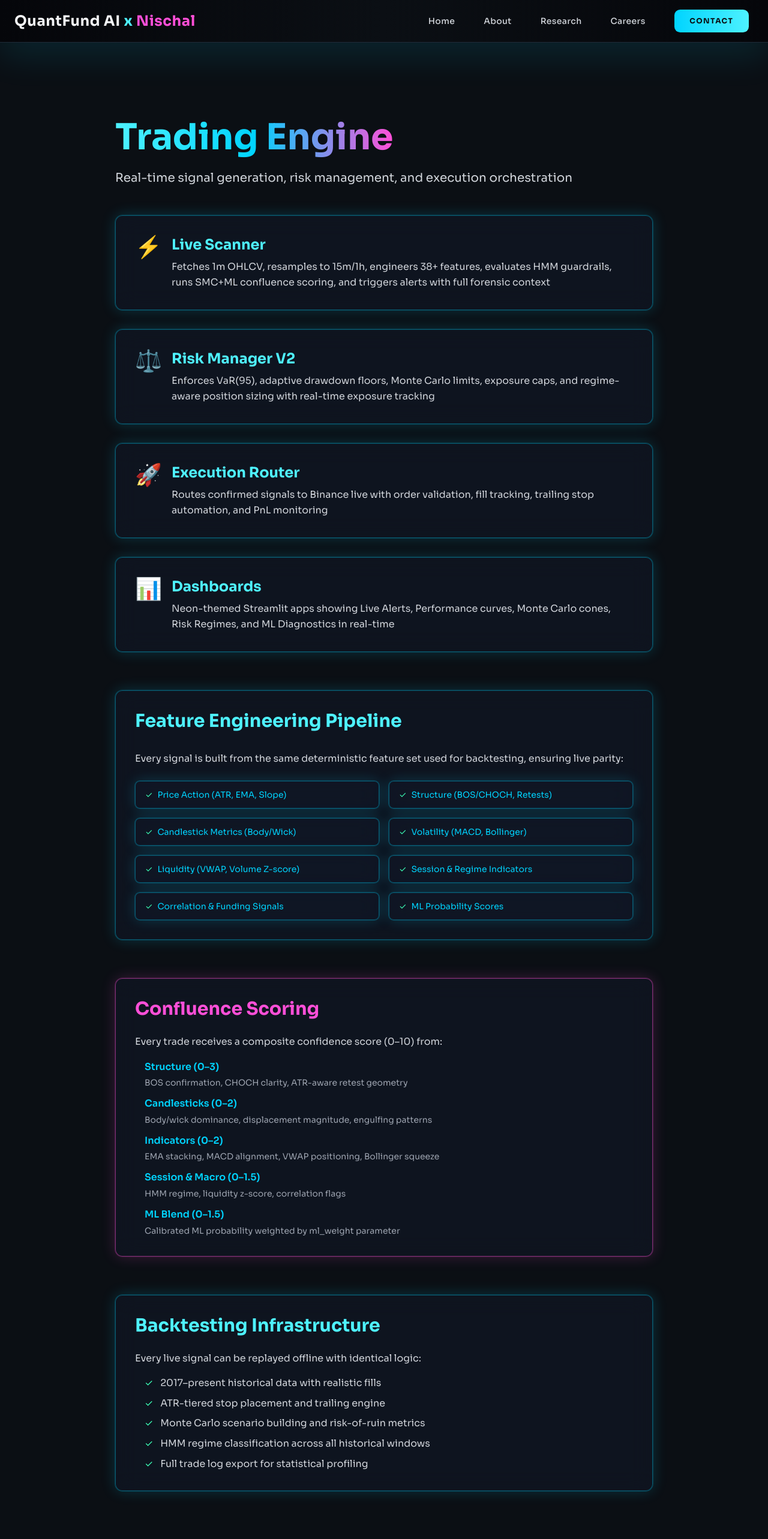
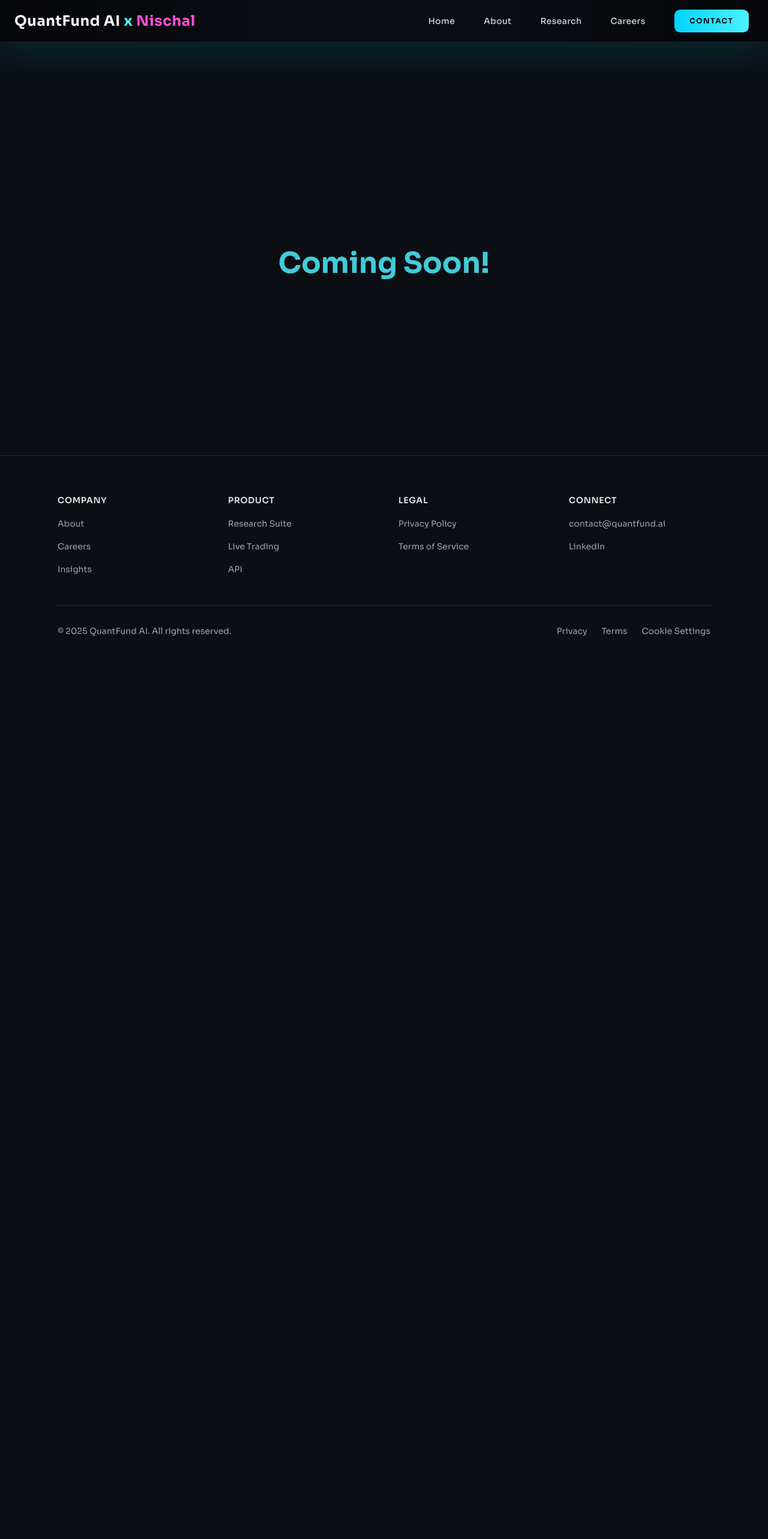
Before and after one commit to nneupane1/quant_website, a Next.js app: page /engine in a window 1280 px wide. Shown: the top 2566 px of the page at 60% size. After the commit the page ends 1126 px from the top, so only its background shows below. Built offline with nearby package versions, Linux system fonts and the light colour scheme.

Commit message:
Adjust hero spacing and add coming soon pages

```diff
--- a/app/about/page.jsx
+++ b/app/about/page.jsx
@@ -60,7 +60,7 @@ export default function About() {
                   },
                   {
                     title: 'Risk & Simulation',
-                    description: 'Adaptive floors, VaR allocation, Monte Carlo cones, and HMM regimes for complete risk management',
+                    description: 'Adaptive floors, VaR allocation, Monte Carlo cones, and Hidden Markov Model regimes for complete risk management',
                   },
                   {
                     title: 'Execution',
--- a/app/engine/page.jsx
+++ b/app/engine/page.jsx
@@ -12,153 +12,10 @@ export default function Engine() {
       <Navigation />
 
       <section className="pt-32 pb-20 px-4 sm:px-6 lg:px-8">
-        <div className="max-w-4xl mx-auto">
-          {/* Header */}
-          <div className="mb-12">
-            <h1 className="text-5xl md:text-6xl font-bold mb-6">
-              <span className="gradient-text">Trading Engine</span>
-            </h1>
-            <p className="text-xl text-gray-300">
-              Real-time signal generation, risk management, and execution orchestration
-            </p>
+        <div className="max-w-4xl mx-auto min-h-[60vh] flex items-center justify-center">
+          <div className="text-center animate-pulse">
+            <p className="text-4xl md:text-5xl font-bold text-neon-cyan">Coming Soon!</p>
           </div>
-
-          {/* Engine Capabilities */}
-          <div className="space-y-8 mb-16">
-            {[
-              {
-                title: 'Live Scanner',
-                description:
-                  'Fetches 1m OHLCV, resamples to 15m/1h, engineers 38+ features, evaluates HMM guardrails, runs SMC+ML confluence scoring, and triggers alerts with full forensic context',
-                icon: '⚡',
-              },
-              {
-                title: 'Risk Manager V2',
-                description:
-                  'Enforces VaR(95), adaptive drawdown floors, Monte Carlo limits, exposure caps, and regime-aware position sizing with real-time exposure tracking',
-                icon: '⚖️',
-              },
-              {
-                title: 'Execution Router',
-                description:
-                  'Routes confirmed signals to Binance live with order validation, fill tracking, trailing stop automation, and PnL monitoring',
-                icon: '🚀',
-              },
-              {
-                title: 'Dashboards',
-                description:
-                  'Neon-themed Streamlit apps showing Live Alerts, Performance curves, Monte Carlo cones, Risk Regimes, and ML Diagnostics in real-time',
-                icon: '📊',
-              },
-            ].map((capability, i) => (
-              <div
-                key={i}
-                className="glass neon-border rounded-xl p-8 hover:border-neon-cyan transition-all"
-              >
-                <div className="flex items-start gap-4">
-                  <span className="text-4xl">{capability.icon}</span>
-                  <div>
-                    <h3 className="text-2xl font-bold text-neon-cyan mb-2">{capability.title}</h3>
-                    <p className="text-gray-300 leading-relaxed">{capability.description}</p>
-                  </div>
-                </div>
-              </div>
-            ))}
-          </div>
-
-          {/* Feature Pipeline */}
-          <section className="glass neon-border rounded-xl p-8 mb-16">
-            <h2 className="text-3xl font-bold mb-8 text-neon-cyan">Feature Engineering Pipeline</h2>
-            <div className="space-y-4">
-              <p className="text-gray-300 mb-6">
-                Every signal is built from the same deterministic feature set used for backtesting, ensuring live parity:
-              </p>
-              <div className="grid grid-cols-1 md:grid-cols-2 gap-4">
-                {[
-                  'Price Action (ATR, EMA, Slope)',
-                  'Structure (BOS/CHOCH, Retests)',
-                  'Candlestick Metrics (Body/Wick)',
-                  'Volatility (MACD, Bollinger)',
-                  'Liquidity (VWAP, Volume Z-score)',
-                  'Session & Regime Indicators',
-                  'Correlation & Funding Signals',
-                  'ML Probability Scores',
-                ].map((feature, i) => (
-                  <div
-                    key={i}
-                    className="px-4 py-3 glass neon-border rounded-lg text-sm text-neon-blue flex items-center gap-2"
-                  >
-                    <span className="text-neon-green">✓</span>
-                    {feature}
-                  </div>
-                ))}
-              </div>
-            </div>
-          </section>
-
-          {/* Scoring Methodology */}
-          <section className="glass neon-border-pink rounded-xl p-8 mb-16">
-            <h2 className="text-3xl font-bold mb-6 text-neon-pink">Confluence Scoring</h2>
-            <div className="space-y-4 text-gray-300">
-              <p>
-                Every trade receives a composite confidence score (0–10) from:
-              </p>
-              <div className="space-y-3 ml-4">
-                <div>
-                  <p className="font-semibold text-neon-blue mb-1">Structure (0–3)</p>
-                  <p className="text-sm text-gray-400">BOS confirmation, CHOCH clarity, ATR-aware retest geometry</p>
-                </div>
-                <div>
-                  <p className="font-semibold text-neon-blue mb-1">Candlesticks (0–2)</p>
-                  <p className="text-sm text-gray-400">Body/wick dominance, displacement magnitude, engulfing patterns</p>
-                </div>
-                <div>
-                  <p className="font-semibold text-neon-blue mb-1">Indicators (0–2)</p>
-                  <p className="text-sm text-gray-400">EMA stacking, MACD alignment, VWAP positioning, Bollinger squeeze</p>
-                </div>
-                <div>
-                  <p className="font-semibold text-neon-blue mb-1">Session & Macro (0–1.5)</p>
-                  <p className="text-sm text-gray-400">HMM regime, liquidity z-score, correlation flags</p>
-                </div>
-                <div>
-                  <p className="font-semibold text-neon-blue mb-1">ML Blend (0–1.5)</p>
-                  <p className="text-sm text-gray-400">Calibrated ML probability weighted by ml_weight parameter</p>
-                </div>
-              </div>
-            </div>
-          </section>
-
-          {/* Backtesting */}
-          <section className="glass neon-border rounded-xl p-8">
-            <h2 className="text-3xl font-bold mb-6 text-neon-cyan">Backtesting Infrastructure</h2>
-            <div className="space-y-4 text-gray-300">
-              <p>
-                Every live signal can be replayed offline with identical logic:
-              </p>
-              <ul className="space-y-2 ml-4">
-                <li className="flex items-start gap-3">
-                  <span className="text-neon-green">✓</span>
-                  <span>2017–present historical data with realistic fills</span>
-                </li>
-                <li className="flex items-start gap-3">
-                  <span className="text-neon-green">✓</span>
-                  <span>ATR-tiered stop placement and trailing engine</span>
-                </li>
-                <li className="flex items-start gap-3">
-                  <span className="text-neon-green">✓</span>
-                  <span>Monte Carlo scenario building and risk-of-ruin metrics</span>
-                </li>
-                <li className="flex items-start gap-3">
-                  <span className="text-neon-green">✓</span>
-                  <span>HMM regime classification across all historical windows</span>
-                </li>
-                <li className="flex items-start gap-3">
-                  <span className="text-neon-green">✓</span>
-                  <span>Full trade log export for statistical profiling</span>
-                </li>
-              </ul>
-            </div>
-          </section>
         </div>
       </section>
 
--- a/app/research/page.jsx
+++ b/app/research/page.jsx
@@ -15,6 +15,11 @@ export default function Research() {
         <div className="max-w-4xl mx-auto">
           {/* Header */}
           <div className="mb-12">
+            <img
+              src="/images/quant_engineer.png"
+              alt="Quantitative research engineering"
+              className="w-full rounded-2xl mb-8 object-cover"
+            />
             <h1 className="text-5xl md:text-6xl font-bold mb-6">
               <span className="gradient-text">Research Papers</span>
             </h1>
--- a/components/hero/HeroSection.jsx
+++ b/components/hero/HeroSection.jsx
@@ -47,14 +47,14 @@ export const HeroSection = () => {
         </div>
 
         {/* Main Title */}
-        <h1 className="text-[1.0125rem] md:text-[1.35rem] lg:text-[2.025rem] font-bold mt-16 mb-8 animate-fade-in leading-tight">
+        <h1 className="text-[1.125rem] md:text-[1.5rem] lg:text-[2.25rem] font-bold mt-16 mb-8 animate-fade-in leading-tight">
           <span className="block">Quantitative</span>
-          <span className="gradient-text block text-[1.35rem] md:text-[1.6875rem] lg:text-[2.7rem] font-black">Trading</span>
+          <span className="gradient-text block text-[1.5rem] md:text-[1.875rem] lg:text-[3rem] font-black">Trading</span>
           <span className="block">Reimagined</span>
         </h1>
 
         {/* Subtitle */}
-        <p className="text-sm md:text-base lg:text-lg font-semibold text-gray-300 max-w-4xl mx-auto mt-6 mb-10">
+        <p className="text-sm md:text-base lg:text-lg font-semibold text-gray-300 max-w-4xl mx-auto mt-16 mb-10">
           <span className="block">
             <span className="text-neon-cyan">•</span>
             <span className="ml-2">Research &amp; Signal Intelligence</span>
@@ -70,7 +70,7 @@ export const HeroSection = () => {
         </p>
 
         {/* CTA Buttons */}
-        <div className="flex flex-col sm:flex-row gap-6 sm:gap-10 justify-center mt-8 mb-8">
+        <div className="flex flex-col sm:flex-row gap-6 sm:gap-10 justify-center mt-2 mb-8">
           <button
             onClick={() => document.getElementById('features')?.scrollIntoView({ behavior: 'smooth' })}
             className="px-8 py-4 bg-gradient-to-r from-neon-blue to-neon-cyan text-dark-bg font-bold rounded-lg hover:shadow-lg hover:shadow-neon-blue/50 transition-all duration-300 transform hover:scale-105"
@@ -81,7 +81,7 @@ export const HeroSection = () => {
             Learn More
           </button>
         </div>
-        <p className="script-text text-[1.6rem] sm:text-[1.9rem] lg:text-[2.55rem] font-bold text-neon-pink/80 mt-[4.5rem] sm:mt-[5rem] whitespace-nowrap">
+        <p className="script-text text-[1.6rem] sm:text-[1.9rem] lg:text-[2.55rem] font-bold text-neon-pink/80 mt-10 sm:mt-12 whitespace-nowrap">
           Regime shifts don&apos;t warn you, our models do ...
         </p>
 
```
Also changed, not shown: public/images/quant_engineer.png (added).
